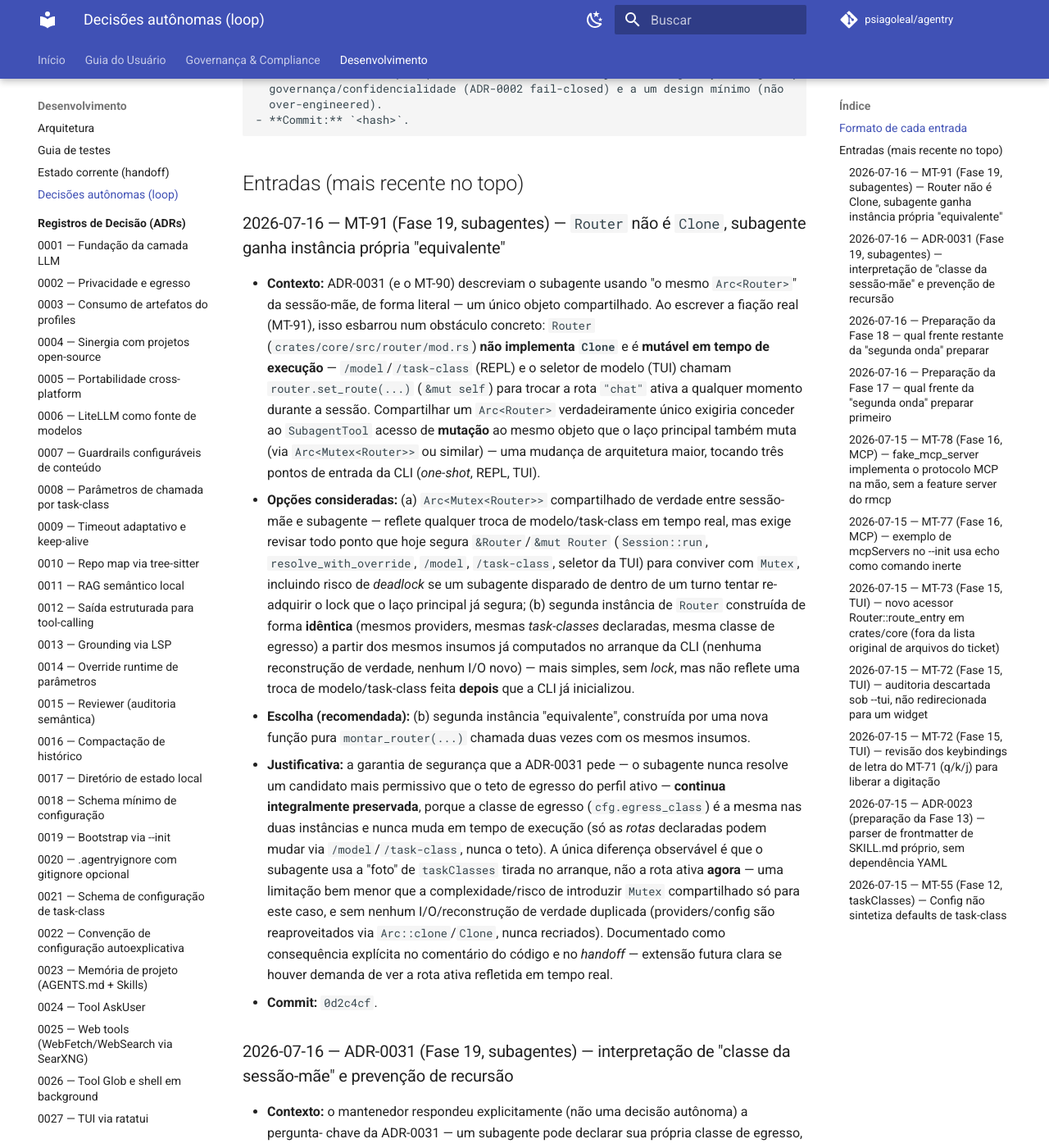
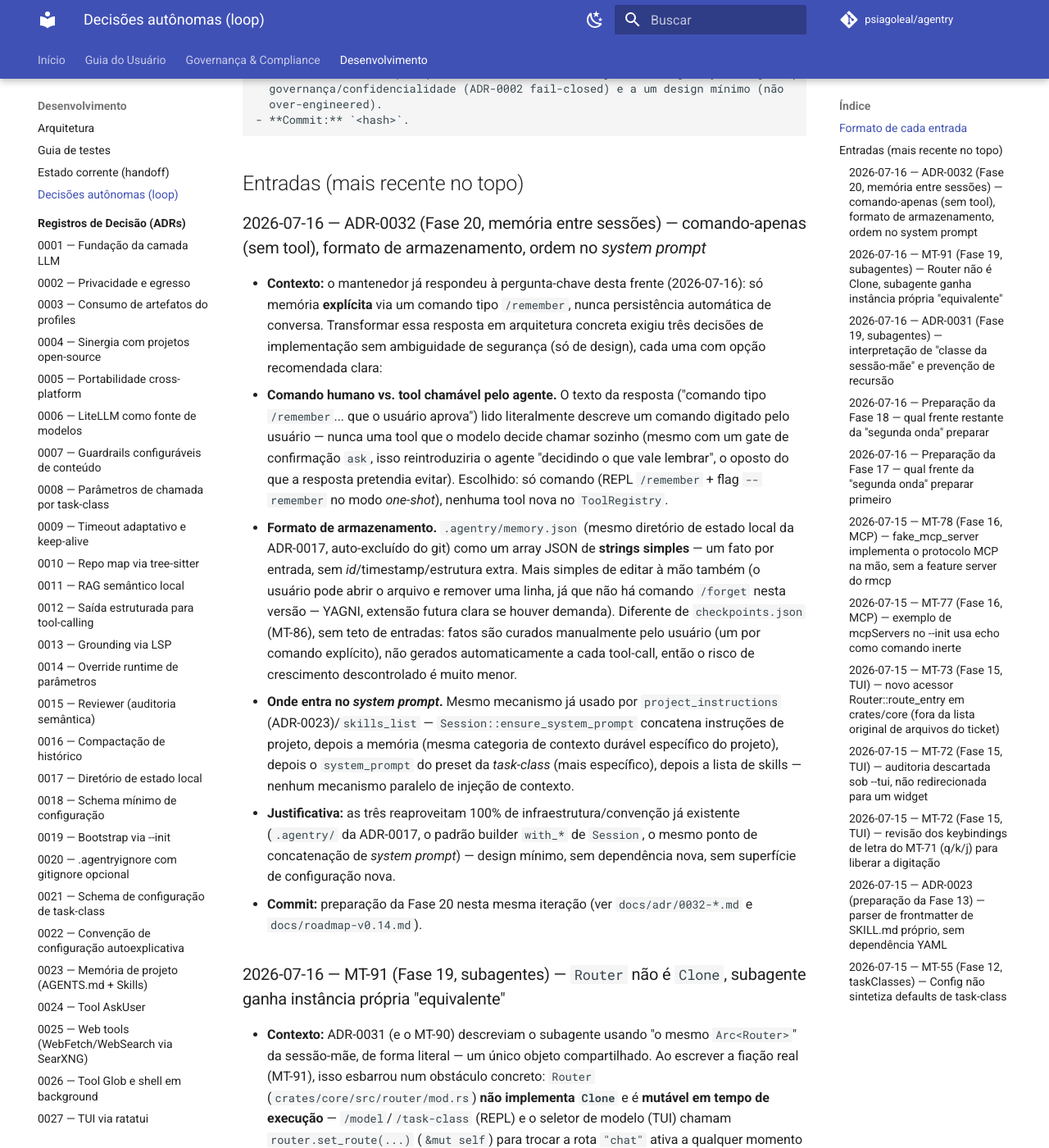
Before and after one commit to psiagoleal/agentry, an MkDocs documentation site: the page built from docs/decisoes-autonomas.md, in a window 1280 px wide and 1400 px high, scrolled down 588 px. Shown: the whole window at 82% size. Built offline with MkDocs 1.6.1 and Material for MkDocs 9.7.7, drawn with Linux system fonts in a browser that asks for light colours; comment, search, counter and statistics services are not loaded.

Commit message:
ADR-0032: memória de projeto explícita entre sessões (Proposed); prepara a Fase 20 (MT-93..95)
Fase 19 (subagentes) fechou inteira; das duas frentes restantes de
"segunda onda", multimodal continua bloqueada por um pré-requisito
próprio (guardrail de imagem ainda não construído), então memória entre
sessões é a única pronta para virar ADR agora -- sem exigir escolher
entre candidatas.

O mantenedor já havia respondido à pergunta-chave desta frente
(2026-07-16): só memória explícita via um comando tipo /remember, nunca
persistência automática de conversa. ADR-0032 transforma essa resposta
em arquitetura concreta -- três decisões de implementação registradas em
docs/decisoes-autonomas.md: (1) comando digitado pelo usuário, nunca uma
tool que o modelo chama sozinho (mesmo sob confirmação ask, reintroduz a
automação que a resposta pretendia evitar); (2) armazenamento em
.agentry/memory.json como array de strings simples, sem teto (fatos são
curados manualmente, não gerados a cada tool-call, diferente de
checkpoints.json); (3) injeção no system prompt pelo mesmo mecanismo já
usado por project_instructions/skills_list (ADR-0023), nenhum caminho
paralelo.

docs/roadmap-v0.14.md detalha 3 tickets (MT-93: MemoryStore core;
MT-94: comando /remember + flag --remember + Session::with_memoria;
MT-95: documentação). docs/adr/README.md e mkdocs.yml atualizados (novo
ADR + novo roadmap na nav); docs/roadmap-longo-prazo.md e
docs/architecture.md refletem a divisão Fase 20 (memória, detalhada) /
Fase 21+ (multimodal, ainda bloqueada). mkdocs build --strict limpo.
Nenhuma mudança de código -- esta iteração só prepara a fase (skills
adr-writer/micro-ticket-planner).

{agente: Claude Code; modelo: claude-sonnet-5}

````diff
--- /dev/null
+++ b/docs/adr/0032-memoria-de-projeto-explicita.md
@@ -0,0 +1,93 @@
+<!-- Caminho relativo: docs/adr/0032-memoria-de-projeto-explicita.md -->
+
+# ADR 0032: Memória de projeto explícita entre sessões (`/remember`)
+
+- **Status:** Proposed
+- **Data:** 2026-07-16
+- **Decisores:** Iago Leal (mantenedor)
+- **Tags:** ferramentas, persistência, confidencialidade
+
+## Contexto
+
+A Fase 19 (subagentes) fechou inteira (MT-90..92, ADR-0031 `Accepted`). Restavam duas frentes
+de "segunda onda" — memória entre sessões, multimodal. **Multimodal continua fora de
+cogitação**: a própria resposta do mantenedor a adia até existir um *guardrail* de imagem
+(OCR), pré-requisito ainda não construído (`docs/roadmap-longo-prazo.md` §Fase 21+). Memória
+entre sessões é, portanto, a única frente pronta para virar ADR agora — sem exigir escolher
+entre candidatas, já que a outra está bloqueada por um pré-requisito próprio.
+
+**Decisão-chave do mantenedor** (2026-07-16, `docs/decisoes-autonomas.md`): só memória
+**explícita** — um comando tipo `/remember` que grava um fato pontual **aprovado pelo
+usuário**, nunca persistência automática do conteúdo integral de uma conversa entre sessões.
+Isso descarta, de saída, o padrão LLM-Wiki/OKF original cogitado no roadmap de longo prazo
+(resumo automático de cada sessão) — o motivo declarado foi a pergunta de retenção/
+confidencialidade que persistir conversa inteira levantaria, incompatível com o objetivo de
+homologação corporativa do projeto.
+
+O `agentry` já tem: o diretório de estado local (`.agentry/`, ADR-0017, auto-excluído do git
+por padrão) — mesmo padrão já usado por `checkpoints.json` (MT-86, ADR-0030) e pelos índices
+RAG; `Session::ensure_system_prompt` já concatena `project_instructions` (ADR-0023, MT-59) e
+`skills_list` (ADR-0023, MT-60) via o mesmo padrão *builder* `with_*`. Memória de projeto
+explícita reaproveita ambos, sem inventar mecanismo novo.
+
+## Decisão
+
+### `/remember <fato>` — comando, nunca uma tool que o agente chama sozinho
+
+Novo comando `/remember <fato>` no REPL (mesmo padrão de `/compact`/`/usage`/`/undo`) e flag
+`--remember <fato>` no modo *one-shot* (desfaz/sai sem rodar tarefa, mesmo padrão de
+`--undo`) — grava `<fato>` em `.agentry/memory.json` e sai/continua. **Deliberadamente não
+existe uma tool `remember` no `ToolRegistry`**: o texto da resposta do mantenedor ("comando...
+que o usuário aprova") descreve um ato do usuário, não uma decisão do modelo sobre o que vale
+lembrar — introduzir uma tool (mesmo sob `ask`) reintroduziria exatamente a automação que a
+resposta pretendia evitar. Decisão de implementação registrada em
+`docs/decisoes-autonomas.md` (2026-07-16).
+
+### Armazenamento: `.agentry/memory.json`, array de *strings*, sem teto
+
+Um array JSON de *strings* simples — um fato por entrada, sem *id*/*timestamp*/estrutura
+extra (mais fácil de editar à mão; sem comando `/forget` nesta versão — remover uma entrada é
+editar o arquivo diretamente). **Sem teto de entradas** (diferente de `checkpoints.json`,
+MT-86) — fatos são curados manualmente pelo usuário, um por comando explícito, não gerados
+automaticamente a cada chamada de tool, então o risco de crescimento descontrolado é muito
+menor; se isso mudar, um teto é extensão futura simples.
+
+### Carregada no início da sessão, mesmo mecanismo de `project_instructions`/`skills_list`
+
+`Session` ganha `with_memoria(texto)` (mesmo padrão *builder* de `with_project_instructions`/
+`with_skills_list`). `ensure_system_prompt` concatena, nesta ordem: instruções de projeto
+(`AGENTS.md`/`CLAUDE.md`, mais geral), **memória de projeto** (mesma categoria de contexto
+durável específico do projeto, mas curado pelo usuário em vez de commitado no repo),
+`system_prompt` do preset da *task-class* ativa (mais específico), lista de skills (índice,
+não contexto em si). Nenhum mecanismo paralelo de injeção de contexto.
+
+### Confidencialidade: opt-in por natureza, local ao projeto
+
+Cada entrada exige um ato explícito do usuário (digitar o comando) — não há nenhum caminho
+onde conteúdo de conversa vira memória sem essa ação. `.agentry/memory.json` é local ao
+projeto e auto-excluído do git por padrão (ADR-0017) — mesma garantia de confidencialidade já
+aceita para checkpoints e índices RAG.
+
+## Consequências
+
+- **Impacto positivo:** contexto de projeto persiste entre sessões (algo que hoje só existe
+  *dentro* de uma sessão via compactação, ADR-0016) sem levantar a pergunta de retenção que
+  persistência automática levantaria — o usuário decide exatamente o que fica gravado.
+- **Impacto negativo:** exige disciplina do usuário (nada é lembrado a menos que ele
+  explicitamente peça) — menos "mágico" que memória automática, aceito deliberadamente pelo
+  mantenedor.
+- **Trade-offs aceitos:** sem `/forget`/edição assistida nesta versão (editar o arquivo à
+  mão é o caminho); sem teto de entradas (extensão futura se necessário).
+
+## Diretriz de Conformidade de Código
+
+- **Proibido:** qualquer caminho que grave conteúdo de conversa em `.agentry/memory.json`
+  sem um comando explícito do usuário (`/remember`/`--remember`); registrar uma tool
+  `remember`/equivalente no `ToolRegistry` — memória de projeto explícita é sempre um ato do
+  usuário, nunca uma decisão do modelo.
+- **Obrigatório:** armazenamento de memória só em `.agentry/memory.json` (ADR-0017, nunca um
+  diretório global do usuário); `/remember` (REPL) e `--remember` (*one-shot*) chamam a
+  **mesma** função de gravação, nunca duas implementações divergentes.
+
+> Qualquer desvio desta regra viola as diretrizes de conformidade arquitetural do projeto
+> e deve ser reportado para revisão antes de prosseguir.
--- a/docs/decisoes-autonomas.md
+++ b/docs/decisoes-autonomas.md
@@ -26,6 +26,38 @@ escolha feita sozinho.
 ```
 
 ## Entradas (mais recente no topo)
+
+### 2026-07-16 — ADR-0032 (Fase 20, memória entre sessões) — comando-apenas (sem tool), formato de armazenamento, ordem no *system prompt*
+- **Contexto:** o mantenedor já respondeu à pergunta-chave desta frente (2026-07-16): só
+  memória **explícita** via um comando tipo `/remember`, nunca persistência automática de
+  conversa. Transformar essa resposta em arquitetura concreta exigiu três decisões de
+  implementação sem ambiguidade de segurança (só de design), cada uma com opção recomendada
+  clara:
+  1. **Comando humano vs. tool chamável pelo agente.** O texto da resposta ("comando tipo
+     `/remember`... que o usuário aprova") lido literalmente descreve um comando digitado
+     pelo usuário — nunca uma tool que o modelo decide chamar sozinho (mesmo com um gate de
+     confirmação `ask`, isso reintroduziria o agente "decidindo o que vale lembrar", o
+     oposto do que a resposta pretendia evitar). Escolhido: só comando (REPL `/remember` +
+     flag `--remember` no modo *one-shot*), nenhuma tool nova no `ToolRegistry`.
+  2. **Formato de armazenamento.** `.agentry/memory.json` (mesmo diretório de estado local
+     da ADR-0017, auto-excluído do git) como um array JSON de **strings simples** — um fato
+     por entrada, sem *id*/timestamp/estrutura extra. Mais simples de editar à mão também
+     (o usuário pode abrir o arquivo e remover uma linha, já que não há comando `/forget`
+     nesta versão — YAGNI, extensão futura clara se houver demanda). Diferente de
+     `checkpoints.json` (MT-86), sem teto de entradas: fatos são curados manualmente pelo
+     usuário (um por comando explícito), não gerados automaticamente a cada tool-call, então
+     o risco de crescimento descontrolado é muito menor.
+  3. **Onde entra no *system prompt*.** Mesmo mecanismo já usado por `project_instructions`
+     (ADR-0023)/`skills_list` — `Session::ensure_system_prompt` concatena instruções de
+     projeto, depois a memória (mesma categoria de contexto durável específico do projeto),
+     depois o `system_prompt` do preset da *task-class* (mais específico), depois a lista de
+     skills — nenhum mecanismo paralelo de injeção de contexto.
+- **Justificativa:** as três reaproveitam 100% de infraestrutura/convenção já existente
+  (`.agentry/` da ADR-0017, o padrão builder `with_*` de `Session`, o mesmo ponto de
+  concatenação de *system prompt*) — design mínimo, sem dependência nova, sem superfície de
+  configuração nova.
+- **Commit:** preparação da Fase 20 nesta mesma iteração (ver `docs/adr/0032-*.md` e
+  `docs/roadmap-v0.14.md`).
 
 ### 2026-07-16 — MT-91 (Fase 19, subagentes) — `Router` não é `Clone`, subagente ganha instância própria "equivalente"
 - **Contexto:** ADR-0031 (e o MT-90) descreviam o subagente usando "o mesmo `Arc<Router>`" da
--- /dev/null
+++ b/docs/roadmap-v0.14.md
@@ -0,0 +1,93 @@
+<!-- Caminho relativo: docs/roadmap-v0.14.md -->
+
+# Roadmap v0.14 — Micro-tickets
+
+O roadmap v0.13 (`docs/roadmap-v0.13.md`) cobre a Fase 19 (subagentes/orquestração,
+ADR-0031, **concluída**). Este documento detalha a **Fase 20** do roadmap de longo prazo
+(`docs/roadmap-longo-prazo.md`): memória de projeto explícita entre sessões (ADR-0032) — a
+única frente de "segunda onda" pronta para virar ADR agora (multimodal continua bloqueada
+por um pré-requisito próprio, o *guardrail* de imagem, ver `docs/roadmap-longo-prazo.md`
+§Fase 21+).
+
+## Convenções
+
+Mesmas dos roadmaps anteriores (`docs/roadmap-v0.1.md` §Convenções): **DoD** padrão
+(`cargo fmt --check`, `cargo clippy -- -D warnings`, `cargo test`), skill
+`micro-ticket-planner` para granularidade. **Nenhuma dependência nova nesta fase** —
+persistência via `serde_json` + `std::fs` (já dependências existentes), mesmo padrão de
+`.agentry/` (ADR-0017).
+
+---
+
+## Fase 20 — Memória de projeto explícita entre sessões (ADR-0032)
+
+### MT-93: `MemoryStore` — grava e carrega fatos
+- **Objetivo:** novo `crates/core/src/memory/mod.rs`: `MemoryStore` persiste um array de
+  *strings* em `.agentry/memory.json` (via `state_dir::ensure_state_dir`, ADR-0017 —
+  auto-excluído do git). `remember(fato)` acrescenta uma entrada (sem teto — fatos são
+  curados manualmente, decisão registrada na ADR-0032); `load()` devolve todas as entradas já
+  gravadas, em ordem. `render_memoria(&fatos)` (função pura) formata a lista para injeção no
+  *system prompt* (mesmo padrão de `render_skills_list`, ADR-0023).
+- **Arquivos no escopo:** `crates/core/src/memory/mod.rs` (novo), `crates/core/src/lib.rs`
+  (novo `pub mod memory`).
+- **Critério de aceite:** testes — `remember` seguido de `load` devolve o fato gravado;
+  múltiplos `remember` acumulam em ordem (nunca sobrescrevem); `load` sem nenhum arquivo
+  ainda gravado devolve lista vazia, não erro; `render_memoria` de lista vazia devolve string
+  vazia (mesmo padrão de `render_skills_list`); persistência confirmada em
+  `.agentry/memory.json` com auto-exclusão do git (mesmo teste já usado para
+  `checkpoints.json`, MT-86).
+- **Fora de escopo:** comando `/remember`/flag `--remember` (MT-94); injeção no *system
+  prompt* de uma `Session` real (MT-94); `/forget`/remoção de entrada (fora de escopo da
+  ADR-0032 inteira, YAGNI).
+- **Depende de:** ADR-0032.
+
+### MT-94: Comando `/remember`, flag `--remember`, `Session::with_memoria`
+- **Objetivo:** `Session` (`crates/core/src/session/mod.rs`) ganha `with_memoria(texto)`
+  (mesmo padrão *builder* de `with_project_instructions`/`with_skills_list`);
+  `ensure_system_prompt` concatena instruções de projeto, memória, preset da *task-class*,
+  lista de skills, nessa ordem. `crates/cli/src/main.rs`: nova flag `--remember <fato>`
+  (mutuamente exclusiva com `--init`/`--tui`/tarefa, mesmo padrão de `--undo`) grava o fato e
+  sai, sem rodar tarefa; ao montar a sessão real (qualquer modo), carrega
+  `.agentry/memory.json` (se houver conteúdo) e chama `with_memoria`. `crates/cli/src/repl.rs`
+  ganha o comando `/remember <fato>` (mesmo padrão de `/compact`) — grava e confirma, sem
+  *side-effect* na conversa além disso.
+- **Arquivos no escopo:** `crates/core/src/session/mod.rs`, `crates/cli/src/main.rs`,
+  `crates/cli/src/repl.rs`.
+- **Critério de aceite:** testes — `/remember` grava e confirma; fato gravado numa invocação
+  anterior aparece no *system prompt* de uma sessão nova (mesmo padrão de teste já usado para
+  `project_instructions`); `--remember` funciona como *one-shot* (grava e sai, sem rodar
+  tarefa); sessão sem nenhum fato gravado não insere bloco de memória vazio no *system
+  prompt* (mesmo comportamento de `skills_list` vazio hoje).
+- **Fora de escopo:** *keybinding*/comando na TUI (YAGNI — `/remember` já cobre REPL/*one-shot*,
+  os dois modos mais comuns; TUI pode reaproveitar o mesmo `MemoryStore` numa extensão futura
+  se houver demanda, mas não é um terceiro ponto de exposição obrigatório como as Fases
+  17/18 tiveram, já que memória de projeto — diferente de uso de tokens/checkpoints — não é
+  um dado que muda a cada turno).
+- **Depende de:** MT-93.
+
+### MT-95: Documentação
+- **Objetivo:** `docs/usuario/uso.md` ganha uma seção sobre `/remember`/`--remember` — o que
+  fica gravado, onde (`.agentry/memory.json`), que fica disponível em sessões futuras, que
+  não existe `/forget` nesta versão (editar o arquivo é o caminho).
+  `docs/governanca/privacidade-e-egresso.md` ganha uma nota curta sobre memória de projeto
+  ser sempre um ato explícito do usuário, nunca uma decisão do agente, e local ao projeto
+  (mesma garantia de `.agentry/`). ADR-0032 promovida de `Proposed` para `Accepted` (MT-93/94
+  concluídos); `docs/adr/README.md` e `docs/roadmap-longo-prazo.md` atualizados — Fase 20
+  marcada concluída.
+- **Arquivos no escopo:** `docs/usuario/uso.md`, `docs/governanca/privacidade-e-egresso.md`,
+  `docs/adr/0032-memoria-de-projeto-explicita.md` (status), `docs/adr/README.md`,
+  `docs/roadmap-longo-prazo.md`.
+- **Critério de aceite:** `mkdocs build --strict` limpo.
+- **Fora de escopo:** nenhuma mudança de código.
+- **Depende de:** MT-93/94 (todos).
+
+---
+
+## Sequência crítica
+
+```
+MT-93 → MT-94 → MT-95
+```
+
+Sequência estritamente linear — MT-94 depende do núcleo do MT-93 já existir; MT-95 documenta
+o comportamento final depois de ambos.
--- a/mkdocs.yml
+++ b/mkdocs.yml
@@ -115,6 +115,7 @@ nav:
           - "0029 — Uso de tokens visível na sessão": adr/0029-uso-de-tokens-visivel-na-sessao.md
           - "0030 — Checkpoints e undo de mudanças de arquivo": adr/0030-checkpoints-e-undo-de-mudancas-de-arquivo.md
           - "0031 — Subagentes com egresso restrito": adr/0031-subagentes-com-egresso-restrito.md
+          - "0032 — Memória de projeto explícita": adr/0032-memoria-de-projeto-explicita.md
       - Roadmap:
           - Mapa de longo prazo: roadmap-longo-prazo.md
           - v0.1: roadmap-v0.1.md
@@ -130,6 +131,7 @@ nav:
           - v0.11: roadmap-v0.11.md
           - v0.12: roadmap-v0.12.md
           - v0.13: roadmap-v0.13.md
+          - v0.14: roadmap-v0.14.md
       - Interoperabilidade com ai-coding-agent-profiles:
           - Visão geral: interop/README.md
           - Exchange log: interop/exchange-log.md
````
Also changed, not shown: docs/adr/README.md (+1 -0 lines), docs/architecture.md (+3 -2 lines), docs/roadmap-longo-prazo.md (+36 -23 lines).
